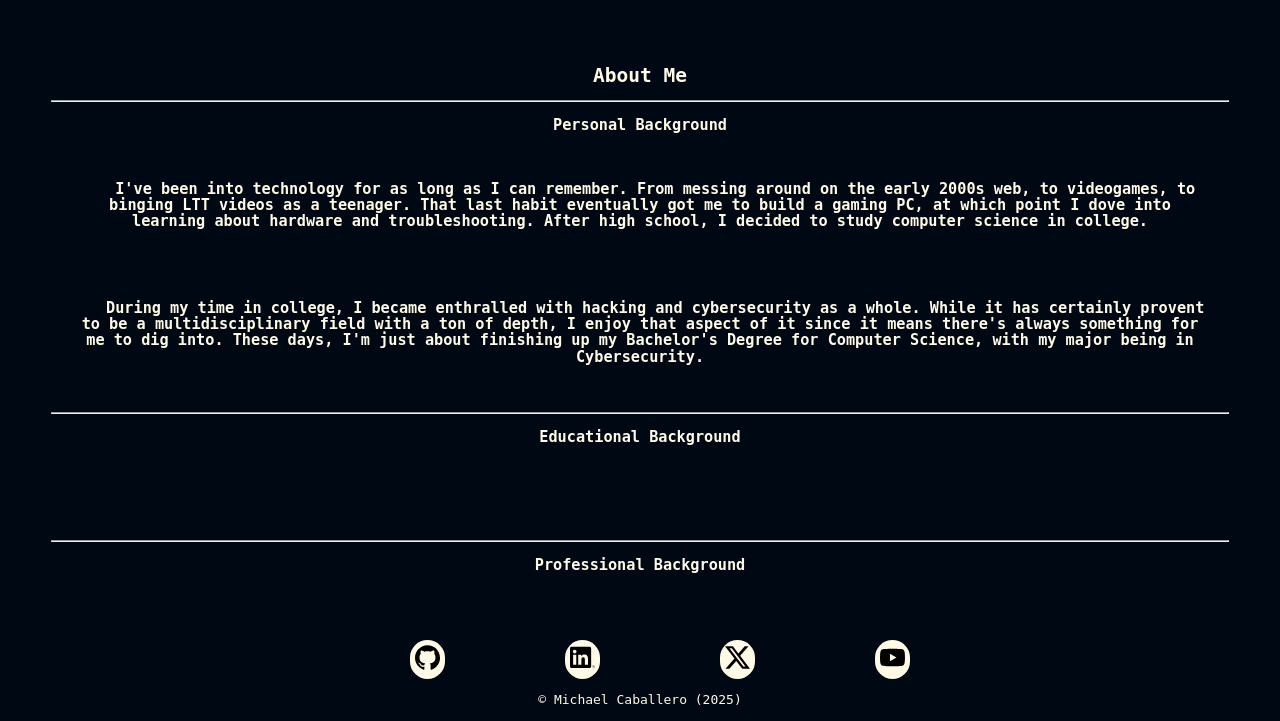
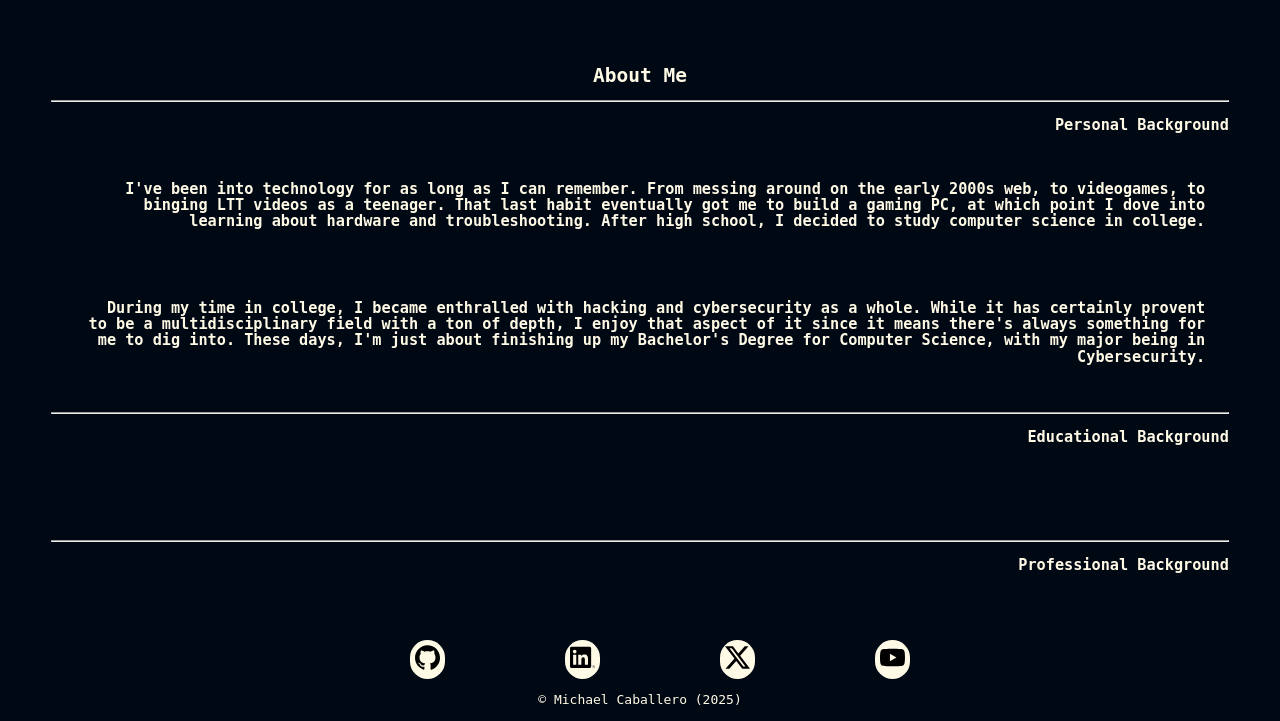
Before and after one commit to mCaballero1224/portfolio_site, a Node server app: page /about in a window 1280 px wide. Shown: the part 159-880 px from the top of the page. Run offline with Node 20, Linux system fonts and the light colour scheme.

Commit message:
Adjust text align of about titles

```diff
--- a/public/stylesheets/styles.css
+++ b/public/stylesheets/styles.css
@@ -168,6 +168,10 @@
   margin: 0 auto;
 }
 
+.about-title {
+  text-align: right;
+}
+
 main {
   padding: 2%;
   margin: 2%
```
